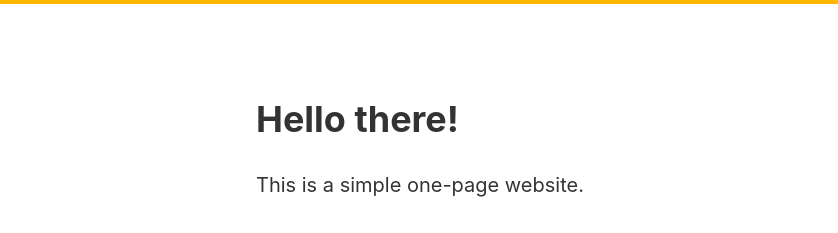
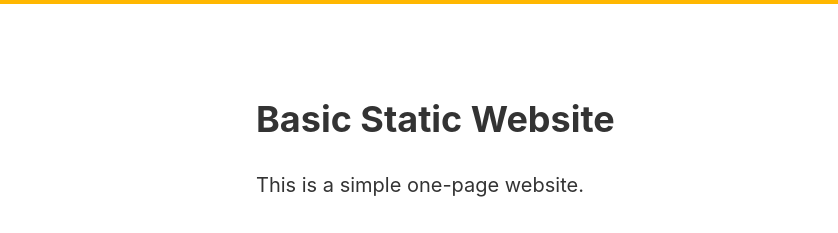
Before and after one commit to kamaln7/basic-static-website, a plain HTML site: page index.html in a window 1280 px wide. Shown: the top 233 px of the page, 0-838 px from the left. Drawn offline with nearby package versions, Linux system fonts and the light colour scheme.

Commit message:
Revert "Update index.html"
This reverts commit 23faf6722c6c056afc5a2d8efff7bf80d6e0ebd2.

```diff
--- a/index.html
+++ b/index.html
@@ -9,7 +9,7 @@
         <div class="mw7 center">
             <header class="flex flex-column flex-row-ns items-center tc tl-ns">
                 <div class="w-100 w-70-ns">
-                    <h1 class="f2">Hello there!</h1>
+                    <h1 class="f2">Basic Static Website</h1>
                     <p class="f4">This is a simple one-page website.</p>
                 </div>
                 <div class="w-100 w-30-ns tr">
```
